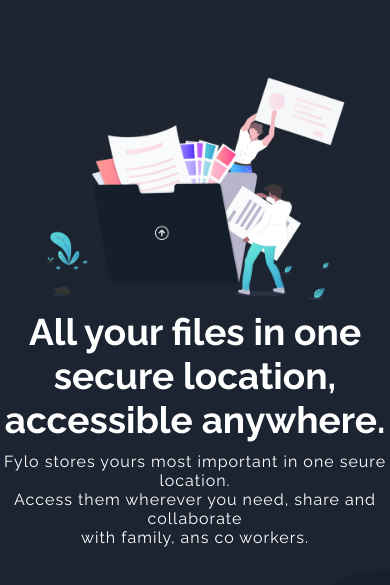
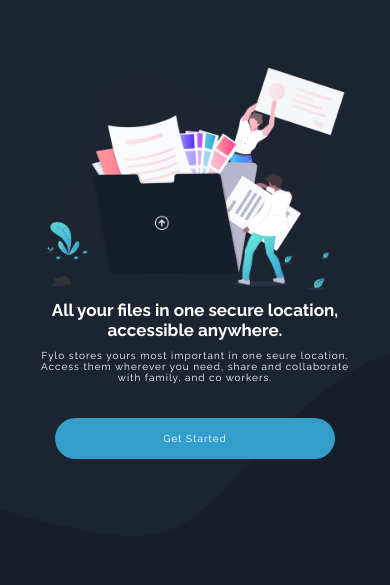
Before and after one commit to georgespicy/fylo, a plain HTML site: page index.html in a window 390 px wide. Shown: the part 113-698 px from the top of the page. Drawn offline with Linux system fonts and the light colour scheme.

Commit message:
done with the landing page illustration

```diff
--- a/index.css
+++ b/index.css
@@ -86,7 +86,7 @@ body{
     width: 100%;
     display: flex;
     justify-content: center;
-    margin-top: 80px;
+    margin-top: 70px;
 }
 
 @media screen and (max-width: 750px){
@@ -122,10 +122,12 @@ body{
     color: hsl(0, 0%, 100%)
 }
 
+
 .background_curve{
-    height: 400px;
+    height: 500px;
     width: 100%;
     background-size: cover;
+    background-position: center;
     background-image: url(images/bg-curvy-desktop.svg);
     text-align: center;
 }
@@ -136,5 +138,43 @@ body{
     font-size: 16px;
     font-family: Raleway;
     font-weight: 400;
-    color: hsl(0, 0%, 100%)
+    color: hsl(0, 0%, 100%);
 }
+
+.background_curve_button{
+    width: 250px;
+    font-size: 25px;
+    background-color: hsl(198, 60%, 50%);
+    margin: auto;
+    margin-top: 35px !important;
+    padding: 20px;
+    border-radius: 35px;
+}
+
+@media screen and (max-width: 750px){
+    .background_curve{
+        width: 100%;
+        height: 500px;
+        background-position: center;
+        background-image: url(images/bg-curvy-mobile.svg);
+    }
+    .landing_page_illutration_text p{
+        font-weight: 700;
+        font-size: 27px;
+    }
+}
+
+@media screen and (max-width: 480px){
+    .landing_page_illutration_text p{
+        font-weight: 700;
+        font-size: 17px;
+    }
+
+    .background_curve p{
+        font-size: 10px;
+    }
+
+    .background_curve_button{
+        padding: 15px;
+    }
+}
--- a/index.html
+++ b/index.html
@@ -30,7 +30,8 @@
         </div>
         <!-- background intro done -->
         <div class="background_curve">
-            <p>Fylo stores yours most important in one seure location. <br> Access them wherever you need, share and collaborate <br> with family, ans co workers.</p>
+            <p>Fylo stores yours most important in one seure location. <br> Access them wherever you need, share and collaborate <br> with family, and co workers.</p>
+            <p class="background_curve_button">Get Started</p>
         </div>
     </main>
 </body>
```
